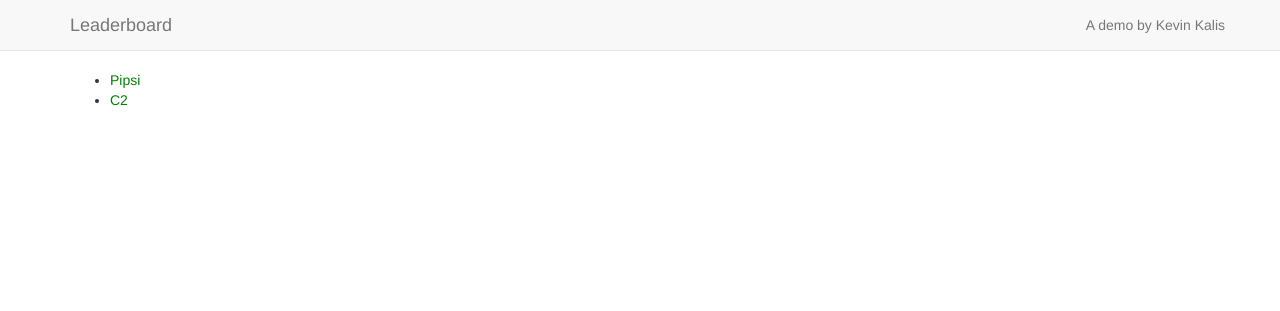
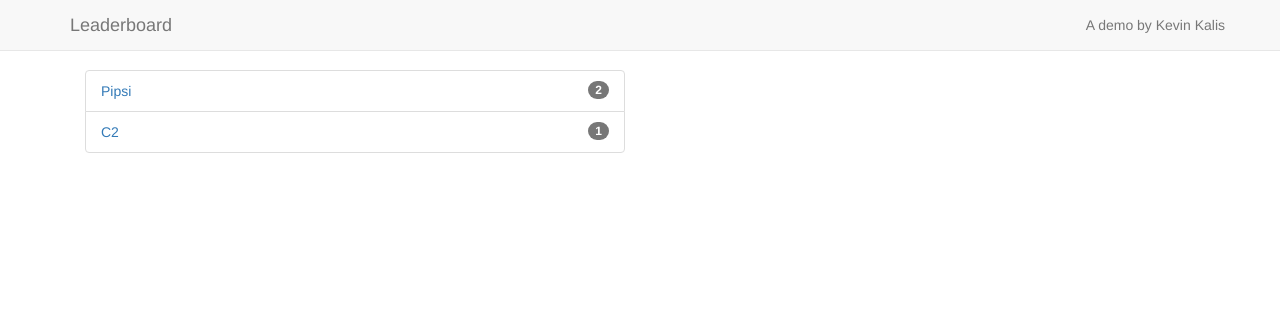
Before and after one commit to rocity/django-leaderboard, a Django app: page /boards/ in a window 1280 px wide. Shown: the top 311 px of the page. Run offline with Django 3.2, Linux system fonts and the light colour scheme; data comes from the database, SQL or seed files in the repository; some libraries are stand-ins or nearby versions.

Commit message:
various design additions

```diff
--- a/leaderboard/boards/static/boards/style.css
+++ b/leaderboard/boards/static/boards/style.css
@@ -1,7 +1,3 @@
 body {
     padding-top: 70px;
 }
-
-li a {
-    color: green;
-}
--- a/leaderboard/boards/templates/base.html
+++ b/leaderboard/boards/templates/base.html
@@ -19,7 +19,7 @@
                     <span class="icon-bar"></span>
                     <span class="icon-bar"></span>
                 </button>
-                <a class="navbar-brand" href="#">Leaderboard</a>
+                <a class="navbar-brand" href="{% url 'boards:index' %}">Leaderboard</a>
             </div>
             <div id="navbar" class="navbar-collapse collapse">
                 <p class="navbar-text navbar-right">A demo by <a href="http://kvnpl.xyz" class="navbar-link">Kevin Kalis</a></p>
--- a/leaderboard/boards/templates/boards/details.html
+++ b/leaderboard/boards/templates/boards/details.html
@@ -15,7 +15,7 @@
         <p>Vote</p>
         <form action="{% url 'boards:vote' item.id %}" method="post">
             {% csrf_token %}
-            <input type="submit" value="Vote">
+            <input class="btn btn-primary" type="submit" value="Vote">
         </form>
     {% endif %}
 {% endblock content %}
--- a/leaderboard/boards/templates/boards/index.html
+++ b/leaderboard/boards/templates/boards/index.html
@@ -5,15 +5,19 @@
 {% endblock title %}
 
 {% block content %}
-    {% if item_list %}
-        <ul>
-            {% for item in item_list %}
-                <li>
+    <div class="col-sm-6">
+        {% if item_list %}
+            <ul class="list-group">
+                {% for item in item_list %}
+                <li class="list-group-item">
+                    <span class="badge">{{ item.score }}</span>
                     <a href="{% url 'boards:detail' item.id %}">
-                        {{item.item_text}}
+                        {{ item.item_text }}
                     </a>
                 </li>
-            {% endfor %}
-        </ul>
-    {% endif %}
+                {% endfor %}
+            </ul>
+        {% endif %}
+    </div>
+
 {% endblock content %}
--- a/leaderboard/boards/views.py
+++ b/leaderboard/boards/views.py
@@ -12,7 +12,7 @@ class IndexView(generic.ListView):
     context_object_name = 'item_list'
 
     def get_queryset(self):
-        return Item.objects.order_by('-created')
+        return Item.objects.order_by('-score')
 
 
 class DetailView(generic.DetailView):
```
Also changed, not shown: README.md.
